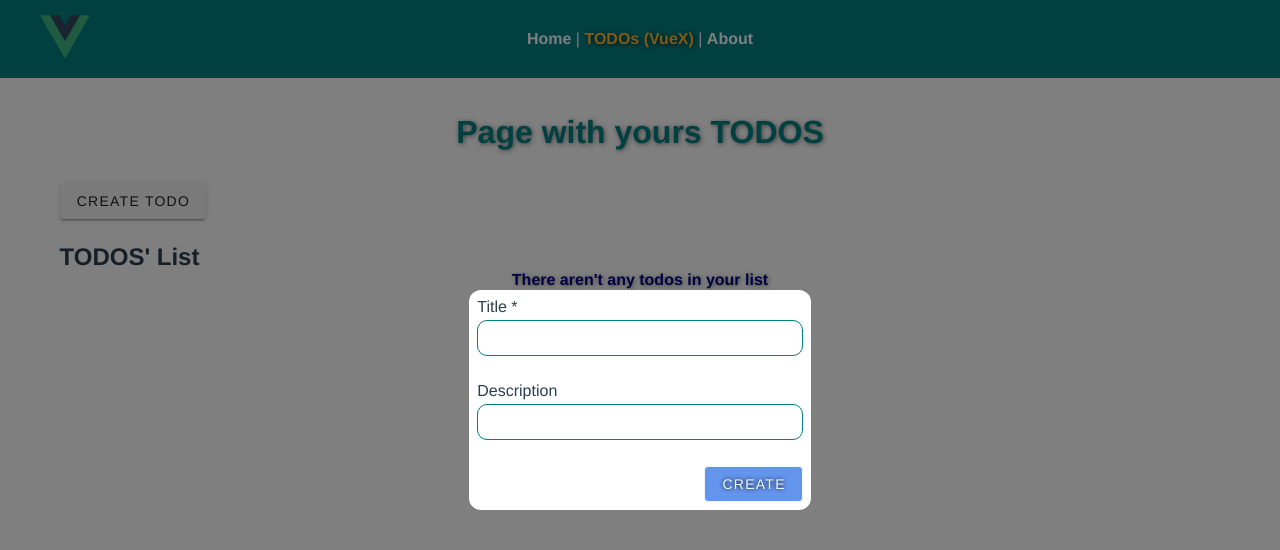
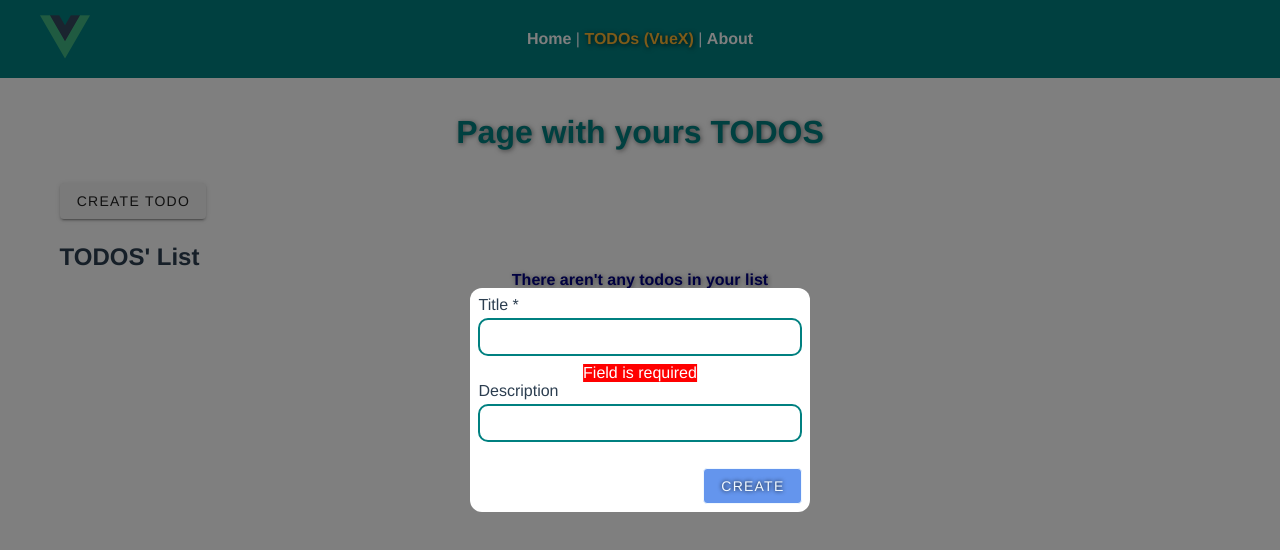
Before and after one commit to DmytroBezuhlyi/vue-todo-list, a Vue app: page / in a window 1280 px wide. Both pictures are taken after a click on the button "CREATE TODO". Shown: the top 550 px of the page. Built offline with nearby package versions, Linux system fonts and the light colour scheme; a small style sheet from the web is missing; what vue-ui-preloader would draw is missing.

Commit message:
added and applied Vuelidate lib

```diff
--- a/package.json
+++ b/package.json
@@ -13,6 +13,7 @@
     "vue": "^2.6.11",
     "vue-router": "^3.2.0",
     "vue-ui-preloader": "^1.2.1",
+    "vuelidate": "^0.7.6",
     "vuex": "^3.4.0"
   },
   "devDependencies": {
--- a/src/components/ToDoForm.vue
+++ b/src/components/ToDoForm.vue
@@ -1,14 +1,18 @@
 <template>
   <div>
     <form>
+      <div class="input-title">
         <ToDoInput
             type="text"
             placeholder="Title"
-          class="title"
-          v-model="todo.title"
+            class="title form-group"
+            v-model.trim="$v.todo.title.$model"
             :label="'Title *'"
+            :class="{ 'form-group--error': $v.todo.title.$error }"
             @create="createToDo"
         />
+        <div class="error" v-if="!$v.todo.title.required">Field is required</div>
+      </div>
       <ToDoInput
           type="text"
           placeholder="Description"
@@ -32,6 +36,7 @@
 
 <script>
 import ToDoInput from "@/components/UI/TodoInput";
+import {required} from 'vuelidate/lib/validators'
 
 export default {
   name: "ToDoForm",
@@ -44,26 +49,16 @@ export default {
       }
     }
   },
+  validations: {
+    todo: {
+      title: {
+        required,
+      }
+    }
+  },
   methods: {
     createToDo() {
       this.todo.id = Date.now();
-
-      if (this.todo.title.length === 0) {
-        const titleInput = document.querySelector('.dialog .title .input');
-        validateInput(titleInput);
-      }
-
-      function validateInput(selector) {
-        selector.classList.add('error');
-        const errorMsgHTML = `<p class="error-msg" style="color: red; text-align: center; font-weight: bold; margin: 0.25rem 0">Title field is empty, please fill the field</p>`
-
-        selector.insertAdjacentHTML('afterend', errorMsgHTML);
-
-        setTimeout(() => {
-          selector.nextSibling.remove();
-          selector.classList.remove('error');
-        }, 2000)
-      }
 
       if (this.todo.title.length > 0) {
         this.$emit('createToDo', this.todo);
@@ -82,4 +77,15 @@ form {
   display: flex;
   flex-direction: column;
 }
+
+.input-title {
+  position: relative;
+}
+
+.error {
+  position: absolute;
+  left: 50%;
+  bottom: 0;
+  transform: translateX(-50%);
+}
 </style>
--- a/src/components/UI/TodoInput.vue
+++ b/src/components/UI/TodoInput.vue
@@ -1,13 +1,14 @@
 <template>
-  <label>
-    {{ label }}
+  <div>
+    <label>{{ label }}</label>
     <input
         type="text"
+        class="input"
         :value="value"
         @input="updateInput"
-        class="input"
         @keypress.enter="create"
-    /></label>
+    />
+  </div>
 </template>
 
 <script>
@@ -34,18 +35,18 @@ export default {
 .input {
   margin-top: .25rem;
   width: 100%;
-  border: 1px solid teal;
+  border: 2px solid teal;
   border-radius: 10px;
   padding: 0.5rem 1rem;
   margin-bottom: 1.65rem;
+  outline: none;
 }
 
 .input:nth-last-of-type {
   margin-bottom: 0;
 }
 
-.error {
+.form-group--error input {
   border-color: red;
-  margin-bottom: 0;
 }
 </style>
--- a/src/main.js
+++ b/src/main.js
@@ -6,14 +6,17 @@ import vuetify from '@/plugins/vuetify'
 import 'roboto-fontface/css/roboto/roboto-fontface.css'
 import '@mdi/font/css/materialdesignicons.css'
 import loader from "vue-ui-preloader";
+import vuelidate, {Vuelidate} from "vuelidate";
 
 Vue.config.productionTip = false
 
 new Vue({
   router,
   store,
+  vuelidate,
   vuetify,
   render: h => h(App)
 }).$mount('#app')
 
-Vue.use(loader)
+Vue.use(loader);
+Vue.use(Vuelidate);
--- a/src/store/modules/todosModule.js
+++ b/src/store/modules/todosModule.js
@@ -29,7 +29,7 @@ export const todosModule = {
       try {
         setTimeout(() => {
           if (localStorage.getItem('list') && localStorage.getItem('list') !== 'undefined') {
-            const list = JSON.parse(localStorage.getItem('list'))
+            const list = JSON.parse(localStorage.getItem('list'));
             commit("setTodoList", list);
             commit("setIsLoading", false);
           }
```
Also changed, not shown: 1 other file (tests, documents, lock files or other folders). Lines whose indentation alone changed are shown as unchanged.
